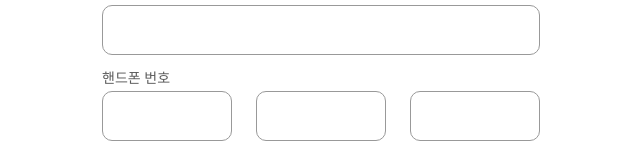
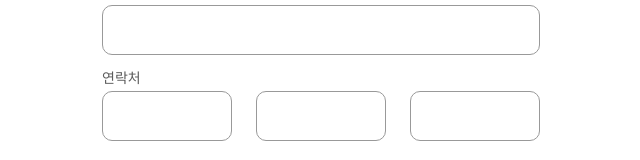
Before and after one commit to imdaxsz/orday-front-end, a React (Vite) app: page /login/guestOrder in a window 1280 px wide. Shown: the part 339-499 px from the top of the page, without its empty margins (319-959 px from the left). Built offline with nearby package versions, Linux system fonts and the light colour scheme; a web font is replaced by a local one.

Commit message:
refactor: 비회원 주문 조회 핸드폰 번호 -> 연락처 변경 #29

```diff
--- a/src/routes/Login/GuestOrder.tsx
+++ b/src/routes/Login/GuestOrder.tsx
@@ -34,7 +34,7 @@ export default function GuestOrder() {
             id="phoneFirst"
             type="text"
             value={form.phone.first}
-            label="핸드폰 번호"
+            label="연락처"
             onChange={(e) => handleInputChange(e, "first")}
           />
           <TextInput
@@ -50,7 +50,7 @@ export default function GuestOrder() {
             onChange={(e) => handleInputChange(e, "third")}
           />
         </PhoneNumber>
-        {error.phone && <span>휴대폰 번호를 다시 확인해 주세요.</span>}
+        {error.phone && <span>연락처를 다시 확인해 주세요.</span>}
         <Button type="submit">주문 내역 조회하기</Button>
       </Form>
       <Link to="/join">회원가입</Link>
```
